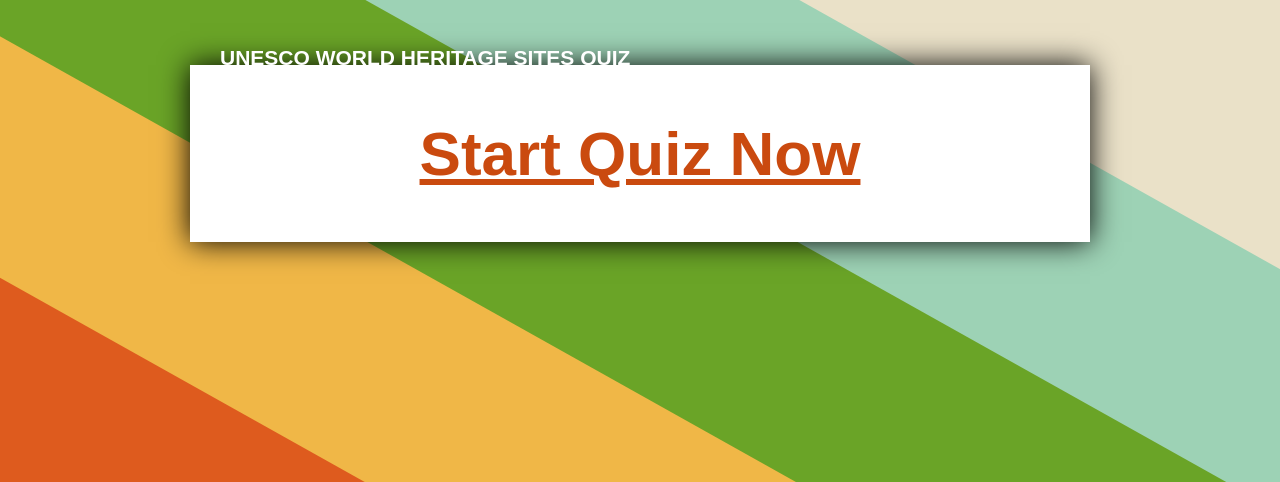
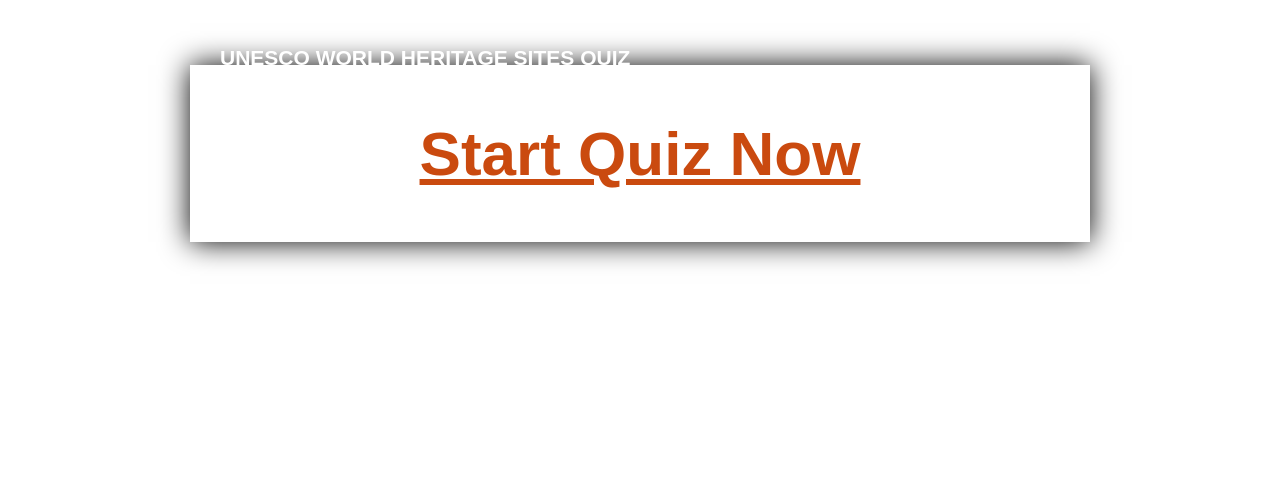
Before and after one commit to kcmoffat/unesco, a Django app: page / in a window 1280 px wide. Shown: the top 482 px of the page. Run offline with Django 3.2, Linux system fonts and the light colour scheme; data that the repository does not hold is empty.

Commit message:
no more background image

```diff
--- a/quiz/static/css/styles.css
+++ b/quiz/static/css/styles.css
@@ -5,8 +5,8 @@
 	font-size: 14px;
 	color: #333;
 	text-align: left;
-	background-image: url('../images/background1.png');
-x	margin: 30px 0px 0 0;
+	/*background-image: url('../images/background1.png');*/
+	margin: 30px 0px 0 0;
 }
 body a
 {
@@ -54,10 +54,6 @@
 }
 div#primary_content
 {
-	/* ROUNDED CORNERS
-	-moz-border-radius: 24px;
-	-webkit-border-radius: 24px;
-	border-radius: 24px;*/
 	/* DROP SHADOW */
 	-moz-box-shadow: 0px 0px 28px #000000;
 	-webkit-box-shadow: 0px 0px 28px #000000;
```
